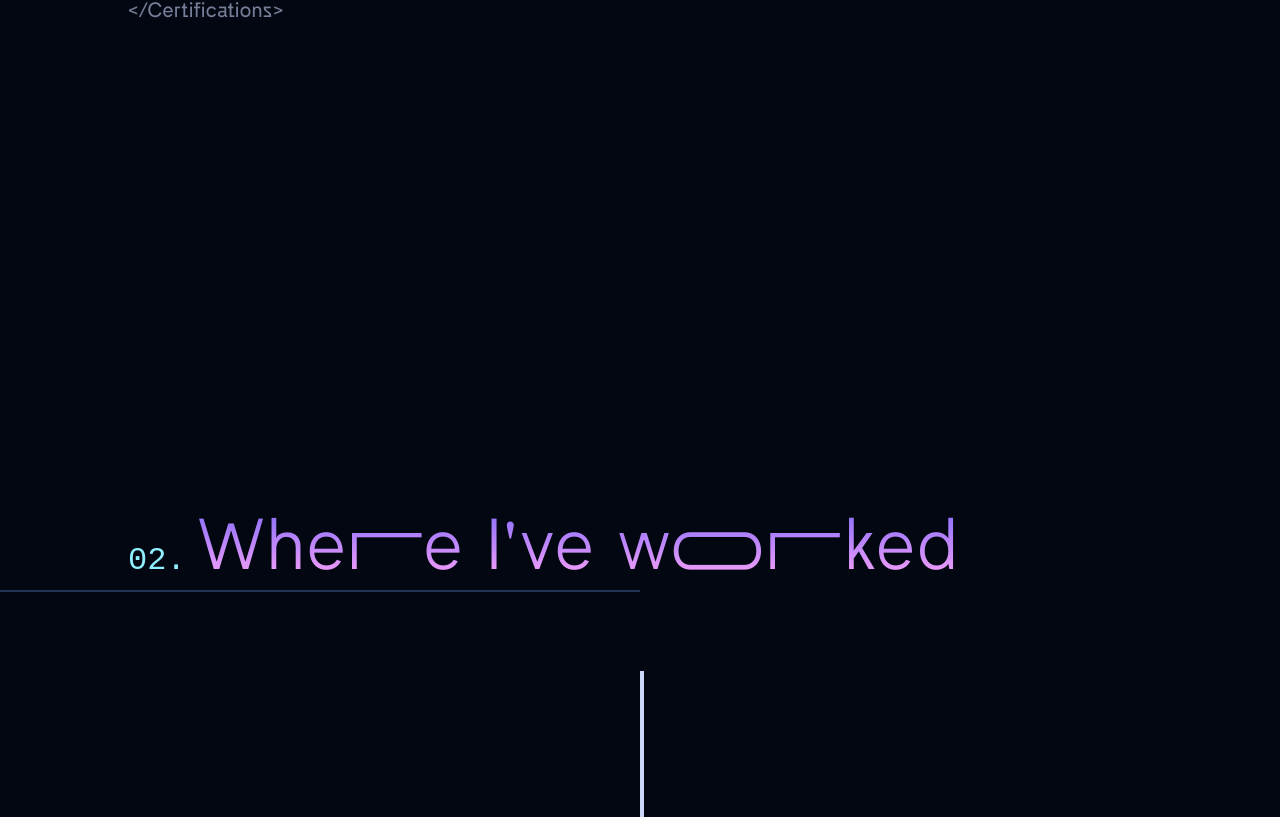
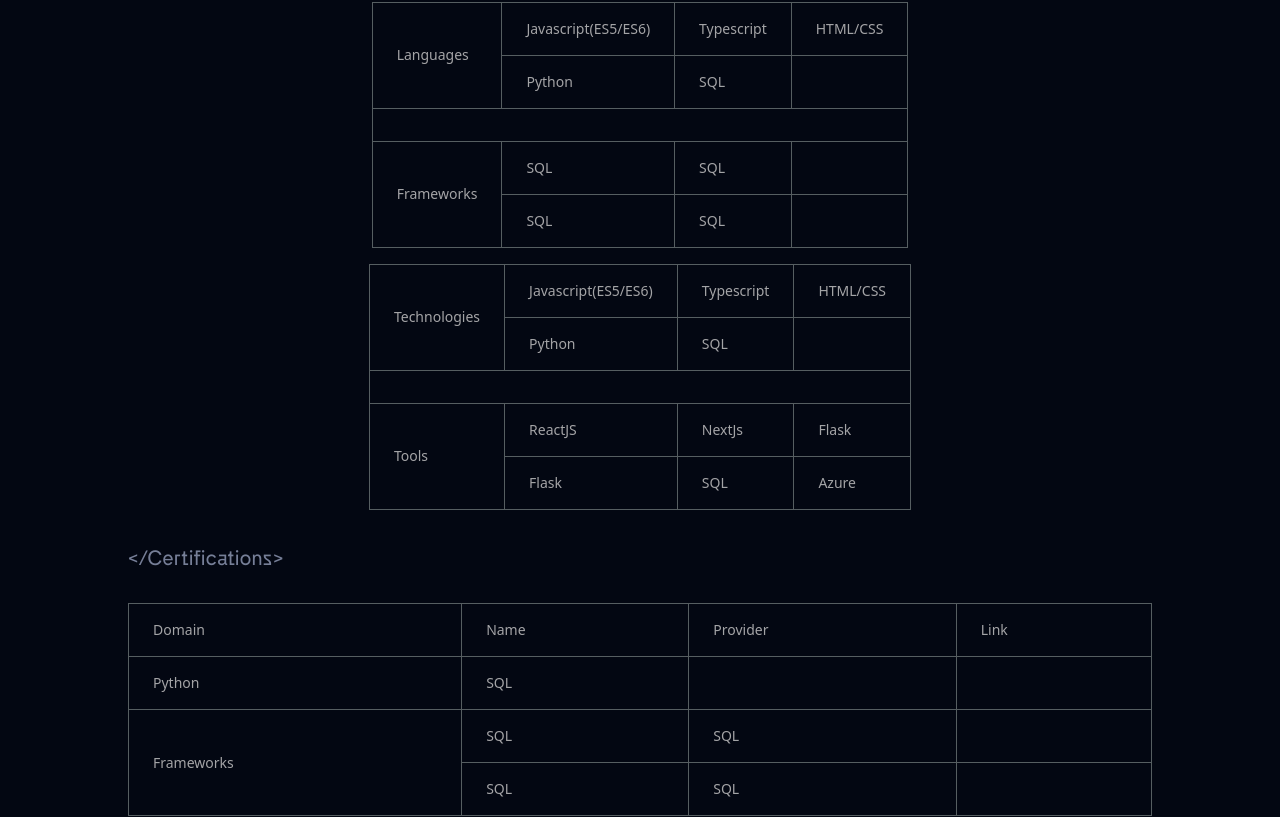
Before and after one commit to Pranjal7852/portfolio-v2, a React (Vite) app: page / in a window 1280 px wide. Shown: the part 1558-2375 px from the top of the page. Built offline with nearby package versions, Linux system fonts and the light colour scheme.

Commit message:
added tables for tech stack

```diff
--- a/src/components/Section/About/About.jsx
+++ b/src/components/Section/About/About.jsx
@@ -35,11 +35,127 @@ const About = () => {
         </div>
       </div>
 
-      <div className="tagline">
+      <div className=" tech tagline">
         <h4> &lt;/TechStack&gt;</h4>
+        <div className="table-container">
+          <div>
+            <table class="min-w-full text-left text-sm font-light">
+              <tbody>
+                <tr class="border-b transition duration-300 ease-in-out hover:bg-neutral-100 dark:border-neutral-500 dark:hover:bg-neutral-600">
+                  <td
+                    class="whitespace-nowrap px-6 py-4 font-medium"
+                    rowSpan={2}
+                  >
+                    Languages
+                  </td>
+                  <td class="whitespace-nowrap px-6 py-4">
+                    Javascript(ES5/ES6)
+                  </td>
+                  <td class="whitespace-nowrap px-6 py-4">Typescript</td>
+                  <td class="whitespace-nowrap px-6 py-4">HTML/CSS</td>
+                </tr>
+                <tr class="border-b transition duration-300 ease-in-out hover:bg-neutral-100 dark:border-neutral-500 dark:hover:bg-neutral-600">
+                  <td class="whitespace-nowrap px-6 py-4">Python</td>
+                  <td class="whitespace-nowrap px-6 py-4">SQL</td>
+
+                  <td class="whitespace-nowrap px-6 py-4">&nbsp;</td>
+                </tr>
+                <tr class="border-b transition duration-300 ease-in-out hover:bg-neutral-100 dark:border-neutral-500 dark:hover:bg-neutral-600">
+                  <td class="whitespace-nowrap px-6 py-4" colSpan={4}></td>
+                </tr>
+                <tr class="border-b transition duration-300 ease-in-out hover:bg-neutral-100 dark:border-neutral-500 dark:hover:bg-neutral-600">
+                  <td class="whitespace-nowrap px-6 py-4" rowSpan={2}>
+                    Frameworks
+                  </td>
+                  <td class="whitespace-nowrap px-6 py-4">SQL</td>
+                  <td class="whitespace-nowrap px-6 py-4">SQL</td>
+                  <td class="whitespace-nowrap px-6 py-4">&nbsp;</td>
+                </tr>
+                <tr class="border-b transition duration-300 ease-in-out hover:bg-neutral-100 dark:border-neutral-500 dark:hover:bg-neutral-600">
+                  <td class="whitespace-nowrap px-6 py-4">SQL</td>
+                  <td class="whitespace-nowrap px-6 py-4">SQL</td>
+                  <td class="whitespace-nowrap px-6 py-4">&nbsp;</td>
+                </tr>
+              </tbody>
+            </table>
+          </div>{" "}
+          <div>
+            <table class="min-w-full text-left text-sm font-light">
+              <tbody>
+                <tr class="border-b transition duration-300 ease-in-out hover:bg-neutral-100 dark:border-neutral-500 dark:hover:bg-neutral-600">
+                  <td
+                    class="whitespace-nowrap px-6 py-4 font-medium"
+                    rowSpan={2}
+                  >
+                    Technologies
+                  </td>
+                  <td class="whitespace-nowrap px-6 py-4">
+                    Javascript(ES5/ES6)
+                  </td>
+                  <td class="whitespace-nowrap px-6 py-4">Typescript</td>
+                  <td class="whitespace-nowrap px-6 py-4">HTML/CSS</td>
+                </tr>
+                <tr class="border-b transition duration-300 ease-in-out hover:bg-neutral-100 dark:border-neutral-500 dark:hover:bg-neutral-600">
+                  <td class="whitespace-nowrap px-6 py-4">Python</td>
+                  <td class="whitespace-nowrap px-6 py-4">SQL</td>
+
+                  <td class="whitespace-nowrap px-6 py-4">&nbsp;</td>
+                </tr>
+                <tr class="border-b transition duration-300 ease-in-out hover:bg-neutral-100 dark:border-neutral-500 dark:hover:bg-neutral-600">
+                  <td class="whitespace-nowrap px-6 py-4" colSpan={4}></td>
+                </tr>
+                <tr class="border-b transition duration-300 ease-in-out hover:bg-neutral-100 dark:border-neutral-500 dark:hover:bg-neutral-600">
+                  <td class="whitespace-nowrap px-6 py-4" rowSpan={2}>
+                    Tools
+                  </td>
+                  <td class="whitespace-nowrap px-6 py-4">ReactJS</td>
+                  <td class="whitespace-nowrap px-6 py-4">NextJs</td>
+                  <td class="whitespace-nowrap px-6 py-4">Flask</td>
+                </tr>
+                <tr class="border-b transition duration-300 ease-in-out hover:bg-neutral-100 dark:border-neutral-500 dark:hover:bg-neutral-600">
+                  <td class="whitespace-nowrap px-6 py-4">Flask</td>
+                  <td class="whitespace-nowrap px-6 py-4">SQL</td>
+                  <td class="whitespace-nowrap px-6 py-4">Azure</td>
+                </tr>
+              </tbody>
+            </table>
+          </div>
+        </div>
       </div>
-      <div className="tagline">
+      <div className="certificate tagline">
         <h4> &lt;/Certifications&gt;</h4>
+        <div className="table-container">
+          <table class="min-w-full text-left text-sm font-light">
+            <tbody>
+              <tr class="border-b transition duration-300 ease-in-out hover:bg-neutral-100 dark:border-neutral-500 dark:hover:bg-neutral-600">
+                <td class="whitespace-nowrap px-6 py-4">Domain</td>
+                <td class="whitespace-nowrap px-6 py-4 font-medium">Name</td>
+                <td class="whitespace-nowrap px-6 py-4">Provider</td>
+                <td class="whitespace-nowrap px-6 py-4">Link</td>
+              </tr>
+              <tr class="border-b transition duration-300 ease-in-out hover:bg-neutral-100 dark:border-neutral-500 dark:hover:bg-neutral-600">
+                <td class="whitespace-nowrap px-6 py-4">Python</td>
+                <td class="whitespace-nowrap px-6 py-4">SQL</td>
+                <td class="whitespace-nowrap px-6 py-4">&nbsp;</td>
+                <td class="whitespace-nowrap px-6 py-4">&nbsp;</td>
+              </tr>
+
+              <tr class="border-b transition duration-300 ease-in-out hover:bg-neutral-100 dark:border-neutral-500 dark:hover:bg-neutral-600">
+                <td class="whitespace-nowrap px-6 py-4" rowSpan={2}>
+                  Frameworks
+                </td>
+                <td class="whitespace-nowrap px-6 py-4">SQL</td>
+                <td class="whitespace-nowrap px-6 py-4">SQL</td>
+                <td class="whitespace-nowrap px-6 py-4">&nbsp;</td>
+              </tr>
+              <tr class="border-b transition duration-300 ease-in-out hover:bg-neutral-100 dark:border-neutral-500 dark:hover:bg-neutral-600">
+                <td class="whitespace-nowrap px-6 py-4">SQL</td>
+                <td class="whitespace-nowrap px-6 py-4">SQL</td>
+                <td class="whitespace-nowrap px-6 py-4">&nbsp;</td>
+              </tr>
+            </tbody>
+          </table>
+        </div>
       </div>
     </section>
   );
--- a/src/components/Section/About/About.scss
+++ b/src/components/Section/About/About.scss
@@ -1,6 +1,5 @@
 .about {
   margin: 1vh var(--padding-main);
-  height: 120vh;
   position: relative;
 }
 
@@ -56,3 +55,25 @@
   cursor: none;
   opacity: 0.7;
 }
+.tech {
+  font-size: var(--fz-s);
+}
+.tech-table {
+}
+th {
+  color: white;
+  font-size: var(--fz-s);
+}
+td {
+  border: 1px solid var(--light-grey);
+  padding: 0.5rem;
+
+  color: var(--white-theme);
+}
+.table-container {
+  display: flex;
+  flex-wrap: wrap;
+  margin: 2rem auto;
+  justify-content: space-evenly;
+  gap: 1rem;
+}
```
